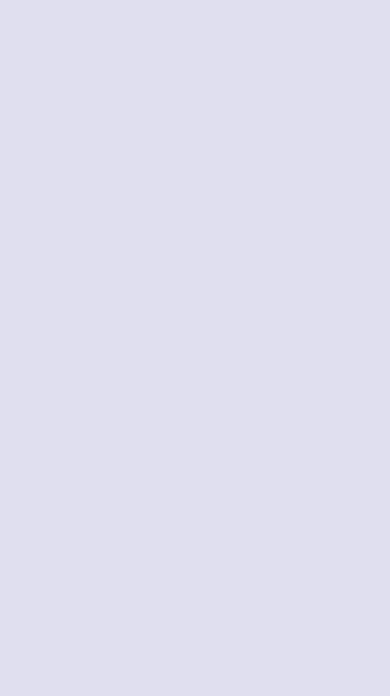
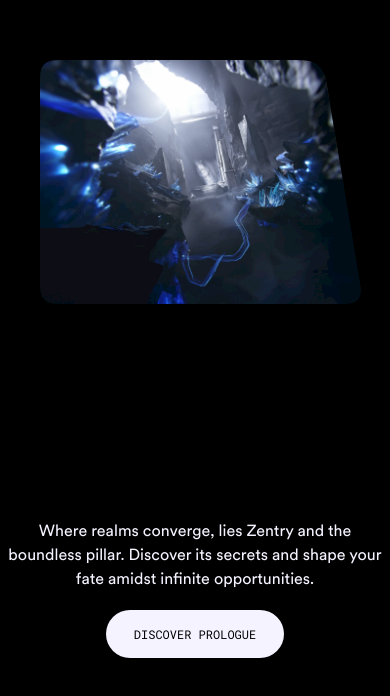
Before and after one commit to Andohenri/Awward, a Next.js app: page / in a window 390 px wide. Shown: the part 5655-6351 px from the top of the page. Before the commit the page ends 5231 px from the top, so only its background shows below. Built offline with nearby package versions, Linux system fonts and the light colour scheme; a web font is replaced by a local one.

Commit message:
implementing Story section

```diff
--- a/app/page.tsx
+++ b/app/page.tsx
@@ -2,6 +2,7 @@
 import Features from '@/components/Features'
 import Hero from '@/components/Hero'
 import NavBar from '@/components/NavBar'
+import Story from '@/components/Story'
 
 const Home = () => {
   return (
@@ -10,6 +11,7 @@
       <Hero />
       <About />
       <Features />
+      <Story />
     </main>
   )
 }
--- a/components/Features.tsx
+++ b/components/Features.tsx
@@ -2,15 +2,27 @@
 import React, { useRef, useState } from 'react'
 import { TiLocationArrow } from 'react-icons/ti'
 
-const BentoTilt = ({ children, className }) => {
+interface BentoProps {
+   children: React.ReactNode;
+   className?: string;
+}
+
+interface BentoCardProps {
+   src: string;
+   title: React.ReactNode;
+   description: string;
+   isComingSoon: boolean;
+}
+
+const BentoTilt = ({ children, className }: BentoProps) => {
    const [transformStyle, setTransformStyle] = useState('')
    const itemRef = useRef<HTMLDivElement | null>(null);
 
-   const handleMouseMove = (e) => {
+   const handleMouseMove = (e: React.MouseEvent<HTMLDivElement>) => {
       if (!itemRef.current) return;
       const { top, left, height, width } = itemRef.current.getBoundingClientRect();
       const relativeX = (e.clientX - left) / width;
-      const relativeY = (e.clientX - top) / height;
+      const relativeY = (e.clientY - top) / height;
       const tiltX = (relativeX - 0.5) * 5;
       const tiltY = (relativeY - 0.5) * -5;
 
@@ -29,7 +41,7 @@
    )
 }
 
-const BentoCard = ({ src, title, description, isComingSoon }: { src: string, title: string, description: string, isComingSoon: boolean }) => {
+const BentoCard = ({ src, title, description, isComingSoon }: BentoCardProps) => {
    return (
       <div className='relative size-full'>
          <video src={src} loop muted autoPlay className='absolute top-0 left-0 size-full object-cover object-center' />
@@ -70,7 +82,7 @@
                      isComingSoon={true}
                   />
                </BentoTilt>
-               <BentoTilt className="bento-tilt_1 row-span-1 ms-32 md:col-span-1 md:ms-0">
+               <BentoTilt className="bento-tilt_1 row-span-1 ms-32 md:col-span-1 !md:ms-0">
                   <BentoCard
                      src="/videos/feature-3.mp4"
                      title={<>n<b>e</b>xus</>}
@@ -78,7 +90,7 @@
                      isComingSoon={true}
                   />
                </BentoTilt>
-               <BentoTilt className="bento-tilt_1 me-14 md:col-span-1 md:me-0">
+               <BentoTilt className="bento-tilt_1 me-14 md:col-span-1 !md:me-0">
                   <BentoCard
                      src="/videos/feature-4.mp4"
                      title={<>az<b>u</b>l</>}
--- /dev/null
+++ b/components/RoundedCorner.tsx
@@ -0,0 +1,33 @@
+import React from 'react'
+
+const RoundedCorner = () => {
+   return (
+      <svg
+         className="invisible absolute size-0"
+         xmlns="http://www.w3.org/2000/svg"
+      >
+         <defs>
+            <filter id="flt_tag">
+               <feGaussianBlur
+                  in="SourceGraphic"
+                  stdDeviation="8"
+                  result="blur"
+               />
+               <feColorMatrix
+                  in="blur"
+                  mode="matrix"
+                  values="1 0 0 0 0  0 1 0 0 0  0 0 1 0 0  0 0 0 19 -9"
+                  result="flt_tag"
+               />
+               <feComposite
+                  in="SourceGraphic"
+                  in2="flt_tag"
+                  operator="atop"
+               />
+            </filter>
+         </defs>
+      </svg>
+   )
+}
+
+export default RoundedCorner
--- /dev/null
+++ b/components/Story.tsx
@@ -0,0 +1,87 @@
+'use client'
+import React, { useRef } from 'react'
+import AnimatedTitle from './AnimatedTitle'
+import Image from 'next/image'
+import gsap from 'gsap'
+import RoundedCorner from './RoundedCorner'
+import Button from './Button'
+
+const Story = () => {
+   const frameRef = useRef<HTMLImageElement | null>(null);
+   const handleMouseLeave = () => {
+      gsap.to(frameRef?.current, {
+         rotateX: 0,
+         rotateY: 0,
+         duration: 0.3,
+         ease: 'power1.inOut'
+      });
+   }
+   const handleMouseMove = (e: React.MouseEvent) => {
+      const { clientX, clientY } = e;
+      const element = frameRef.current;
+      if (!element) return;
+      const { left, top, width, height } = element.getBoundingClientRect();
+      const x = (clientX - left);
+      const y = (clientY - top);
+
+      const centerX = width / 2;
+      const centerY = height / 2;
+
+      const rotateX = ((y - centerY) / centerY) * -10;
+      const rotateY = ((x - centerX) / centerX) * 10;
+
+      gsap.to(element, {
+         rotateX,
+         rotateY,
+         duration: 0.3,
+         transformPerspective: 500,
+         ease: 'power1.inOut'
+      });
+   }
+   return (
+      <section id='story' className='min-h-dvh w-screen bg-black text-blue-50'>
+         <div className="flex size-full flex-col items-center py-10">
+            <p className='font-general text-sm uppercase md:text-[10px]'>the mutiversal ip world</p>
+            <div className="relative size-full">
+               <AnimatedTitle title="The st<b>o</b>ry of <br /> a hidden real<b>m</b>" containerClass='mt-5 pointer-events-none mix-blend-difference relative z-10' />
+               <div className='story-img-container'>
+                  <div className='story-img-mask'>
+                     <div className='story-img-content'>
+                        <Image
+                           onMouseLeave={handleMouseLeave}
+                           onMouseEnter={handleMouseLeave}
+                           onMouseUp={handleMouseLeave}
+                           onMouseMove={handleMouseMove}
+                           ref={frameRef}
+                           src={'/img/entrance.webp'}
+                           alt='Entrance'
+                           className='size-full object-contain object-center'
+                           height={500}
+                           width={500}
+                        />
+                     </div>
+                  </div>
+                  <RoundedCorner />
+               </div>
+            </div>
+            <div className="-mt-40 flex w-full justify-center md:-mt-64 md:me-44 md:justify-end">
+               <div className="flex h-full w-fit flex-col items-center md:items-start">
+                  <p className="mt-3 max-w-sm text-center font-circular-web text-violet-50 md:text-start">
+                     Where realms converge, lies Zentry and the boundless pillar.
+                     Discover its secrets and shape your fate amidst infinite
+                     opportunities.
+                  </p>
+
+                  <Button
+                     id="realm-btn"
+                     title="discover prologue"
+                     containerClass="mt-5"
+                  />
+               </div>
+            </div>
+         </div>
+      </section>
+   )
+}
+
+export default Story
```
